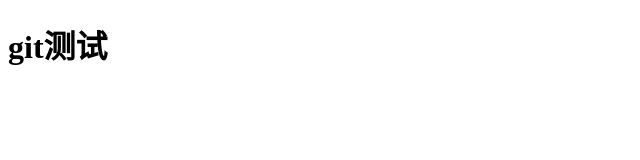
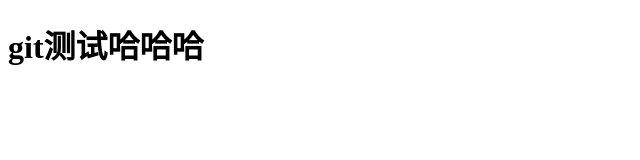
Before and after one commit to linfanbo97/gitlianxi, a plain HTML site: page lianxi/index.html in a window 1280 px wide. Shown: the whole page, without its empty margins (0-640 px from the left). Drawn offline with Linux system fonts and the light colour scheme.

Commit message:
有修改了git

```diff
--- a/lianxi/index.html
+++ b/lianxi/index.html
@@ -7,6 +7,6 @@
     <title>Document</title>
 </head>
 <body>
-    <h1>git测试</h1>
+    <h1>git测试哈哈哈</h1>
 </body>
 </html>
```
